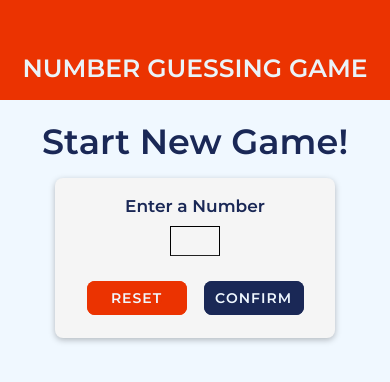
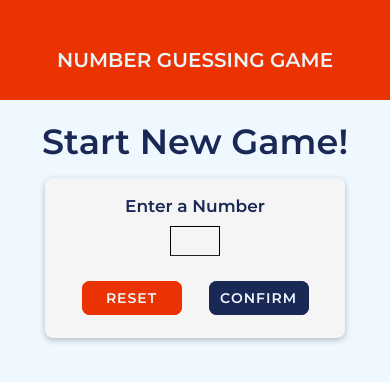
Before and after one commit to Gilmara-Git/NumberGuessingGame, a React Native app: screen / in a window 390 px wide. Shown: the top 382 px of the page. Built offline with nearby package versions, Linux system fonts and the light colour scheme.

Commit message:
feat adjusting inputContaner width so buttons have more space

```diff
--- a/screens/StartGameScreen.js
+++ b/screens/StartGameScreen.js
@@ -128,8 +128,10 @@ const styles = StyleSheet.create({
   inputContainer: {
     marginTop: 15,
     alignItems: "center",
-    width: 300,
-    maxWidth: "80%", // if device is too small width wont exceed 80%
+    // width: 300,
+    // maxWidth: "80%"
+    width: '80%',
+    minWidth: 300
   },
   title: {
     fontFamily: Theme.fonts.MontSerratSemiBold,
--- a/src/components/Header/header.js
+++ b/src/components/Header/header.js
@@ -12,7 +12,7 @@ const Header = (props) => {
 
 const styles = StyleSheet.create({
   header: {
-    paddingTop: 36,
+    paddingTop: 20,
     height: 100,
     width: "100%",
     backgroundColor: Theme.colors.orangeSyneos,
@@ -20,9 +20,10 @@ const styles = StyleSheet.create({
     alignItems: "center",
   },
   title: {
-    fontSize: 25,
+    fontSize: 20,
     color: Theme.colors.ligtherGray,
     fontFamily: Theme.fonts.MontSerratSemiBold,
+
   },
 });
 
```
